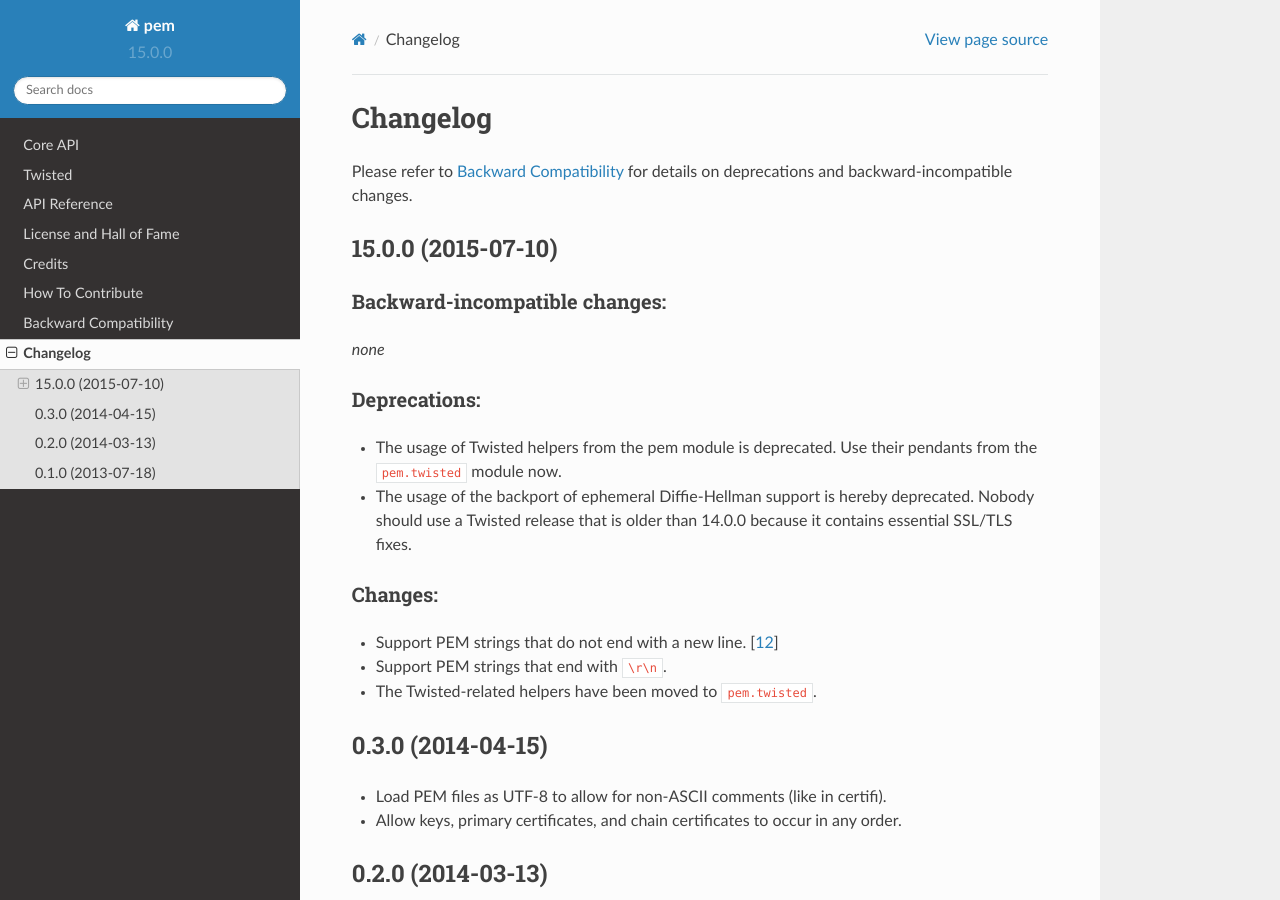
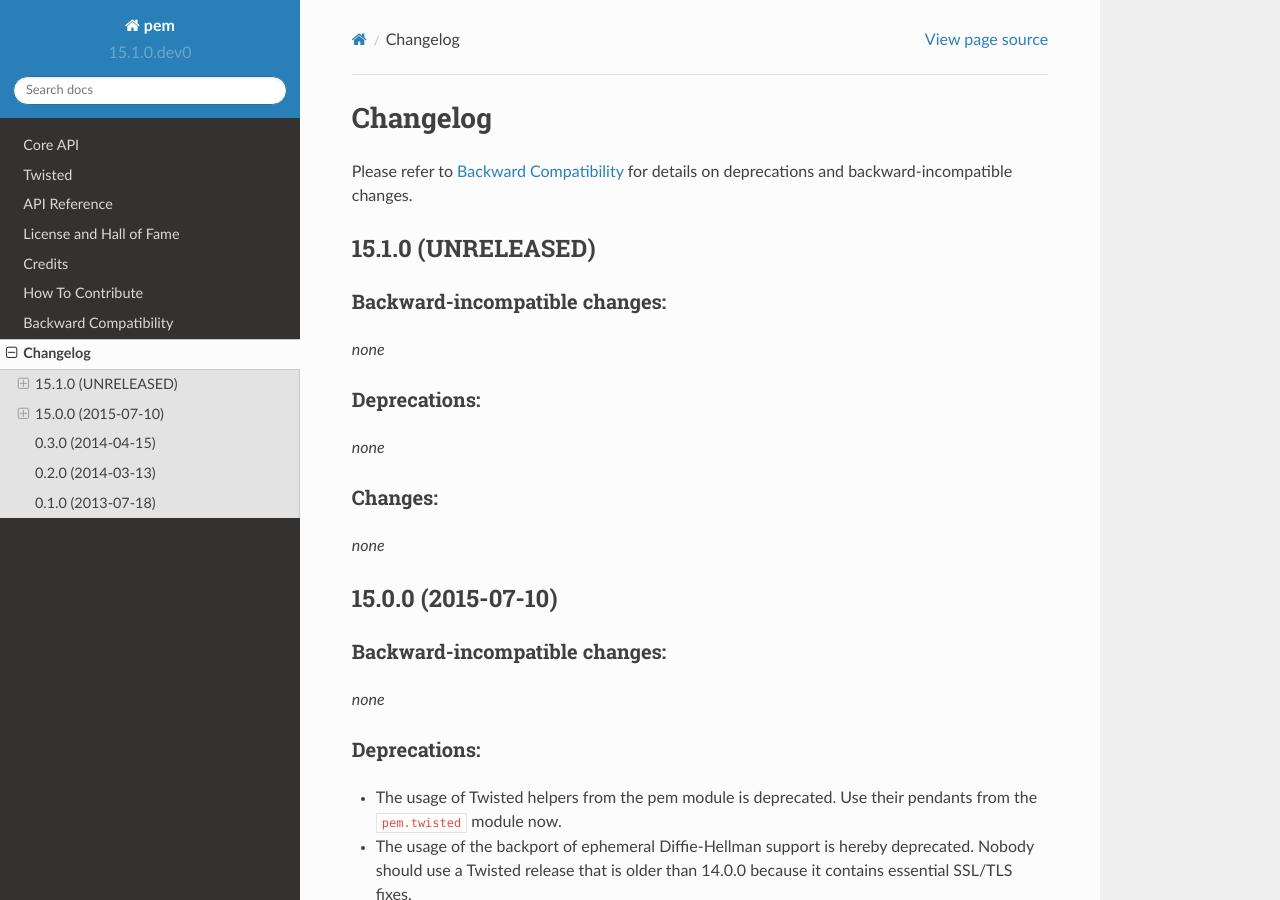
Before and after one commit to hynek/pem, a Sphinx documentation site: the page built from docs/changelog.rst, in a window 1280 px wide and 900 px high. Built offline with Sphinx 7.4.7 and the Read the Docs theme 2.0.0, drawn with Linux system fonts in a browser that asks for light colours.

Commit message:
Start new release cycle

```diff
--- a/docs/changelog.rst
+++ b/docs/changelog.rst
@@ -4,6 +4,28 @@
 =========
 
 Please refer to :doc:`backward-compatibility` for details on deprecations and backward-incompatible changes.
+
+
+15.1.0 (UNRELEASED)
+-------------------
+
+
+Backward-incompatible changes:
+^^^^^^^^^^^^^^^^^^^^^^^^^^^^^^
+
+*none*
+
+
+Deprecations:
+^^^^^^^^^^^^^
+
+*none*
+
+
+Changes:
+^^^^^^^^
+
+*none*
 
 
 15.0.0 (2015-07-10)
--- a/pem/__init__.py
+++ b/pem/__init__.py
@@ -15,7 +15,7 @@
 )
 
 
-__version__ = "15.0.0"
+__version__ = "15.1.0.dev0"
 __author__ = "Hynek Schlawack"
 __license__ = "MIT"
 __description__ = "Easy PEM file parsing in Python."
```
